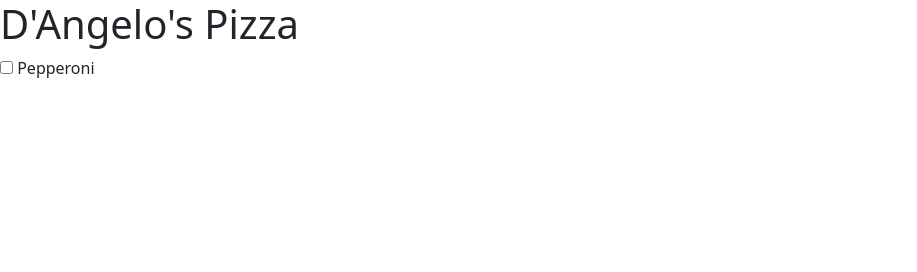
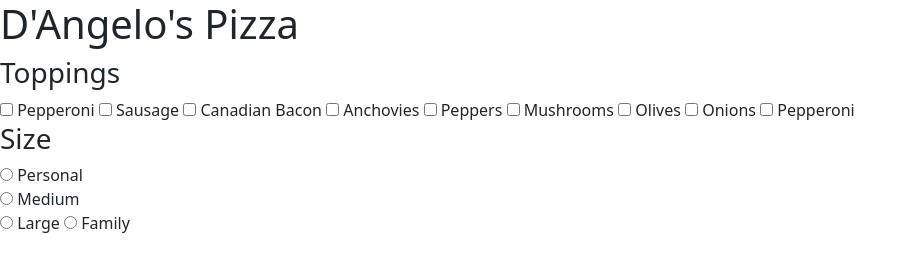
Before and after one commit to Teddyp14/Pizza-Parlor, a plain HTML site: page index.html in a window 1280 px wide. Shown: the whole page, without its empty margins (0-917 px from the left). Drawn offline with nearby package versions, Linux system fonts and the light colour scheme.

Commit message:
Add forms for pizza selection.

```diff
--- a/index.html
+++ b/index.html
@@ -13,9 +13,38 @@
 <body>
     <h1>D'Angelo's Pizza</h1>
 
+    <h3>Toppings</h3>
     <form>
         <input type="checkbox" id="pepperoni" name="topping1" value="pepperoni">
         <label for="topping1">Pepperoni</label>
+        <input type="checkbox" id="sausage" name="topping2" value="sausage">
+        <label for="topping2">Sausage</label>
+        <input type="checkbox" id="canadianBacon" name="topping3" value="canadianBacon">
+        <label for="topping3">Canadian Bacon</label>
+        <input type="checkbox" id="anchovies" name="topping1" value="anchovies">
+        <label for="topping4">Anchovies</label>
+        <input type="checkbox" id="peppers" name="topping4" value="peppers">
+        <label for="topping5">Peppers</label>
+        <input type="checkbox" id="mushrooms" name="topping5" value="mushrooms">
+        <label for="topping6">Mushrooms</label>
+        <input type="checkbox" id="olives" name="topping1" value="olives">
+        <label for="topping7">Olives</label>
+        <input type="checkbox" id="onions" name="topping8" value="onions">
+        <label for="topping8">Onions</label>
+        <input type="checkbox" id="pepperoni" name="topping1" value="pepperoni">
+        <label for="topping1">Pepperoni</label>
+    </form>
+
+    <h3>Size</h3>
+    <form>
+        <input type="radio" id="personal" name="pizzaSize" value="personal">
+        <label for="personal">Personal</label><br>
+        <input type="radio" id="medium" name="pizzaSize" value="medium">
+        <label for="medium">Medium</label><br>
+        <input type="radio" id="large" name="pizzaSize" value="large">
+        <label for="large">Large</label>
+        <input type="radio" id="family" name="pizzaSize" value="family">
+        <label for="family">Family</label>
     </form>
 </body>
 
```
